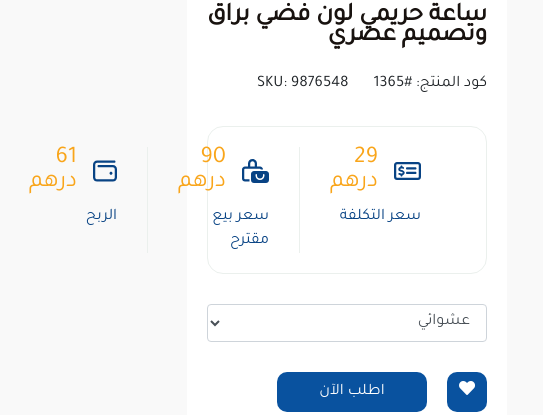
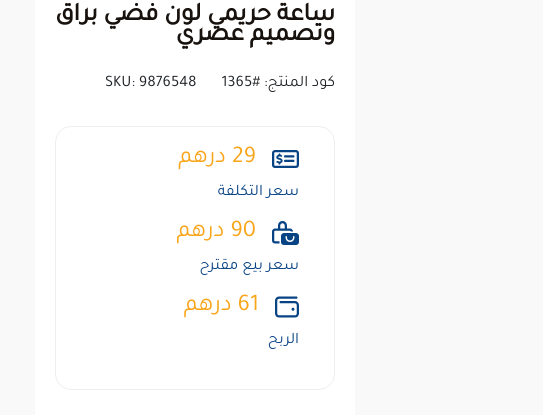
Before and after one commit to eslamgedawy8/ma5zon, a plain HTML site: page product-details.html in a window 390 px wide. Shown: the part 741-1156 px from the top of the page, 543 px wide, since content can reach past the window. Drawn offline with nearby package versions, Linux system fonts and the light colour scheme.

Commit message:
fix: 🐛 handle price section on mobile screen

```diff
--- a/css/product-details.css
+++ b/css/product-details.css
@@ -197,3 +197,15 @@
 .product-description__footer {
     margin-top: 30px;
 }
+
+@media screen and (max-width: 620px) {
+    .product-description__body-price {
+        flex-direction: column;
+    }
+
+    .product-description__body-price-item {
+        padding: 0;
+        margin-bottom: 16px;
+        border-left: unset;
+    }
+}
```
